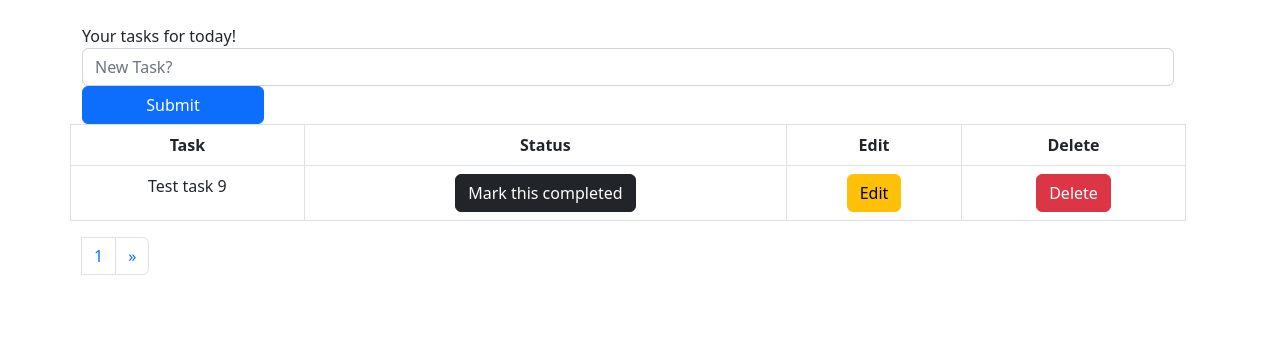
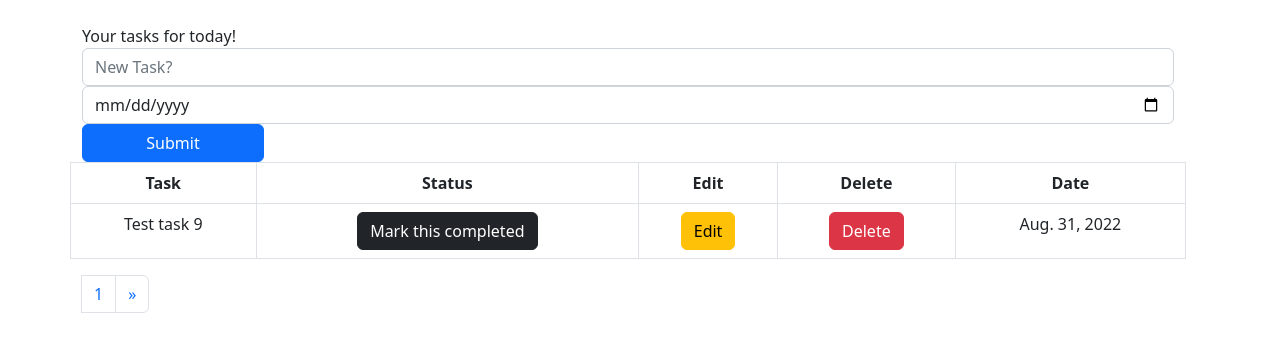
Before and after one commit to joybh98/taskmate, a Django app: page /task/ in a window 1280 px wide. Shown: the part 133-485 px from the top of the page. Run offline with Django 4.2, Linux system fonts and the light colour scheme; a user stored in the database is signed in; data comes from the database, SQL or seed files in the repository.

Commit message:
Added date column in forms, added date show in template

```diff
--- a/todolist/forms.py
+++ b/todolist/forms.py
@@ -4,4 +4,4 @@ from todolist.models import TaskList
 class TaskForm(forms.ModelForm):
     class Meta:
         model=TaskList
-        fields=['task','done']
+        fields=['task','done','date']
--- a/todolist/templates/todolist.html
+++ b/todolist/templates/todolist.html
@@ -21,6 +21,7 @@
               {% csrf_token %}
               <label class="col-lg-4">Your tasks for today!</label>
                 <input type="text" class="form-control col-lg-6" name="task" placeholder="New Task?">
+                <input type="date" class="form-control" name="date">
               <button type="submit" class="btn btn-primary col-lg-2">Submit</button>
             </  div>
           </form>
@@ -33,6 +34,7 @@
                     <th>Status</th>
                     <th>Edit</th>
                     <th>Delete</th>
+                    <th>Date</th>
                 </tr>
             </thead>
                 <tbody>
@@ -45,6 +47,7 @@
                                     <td><a href="{% url 'pending_task' obj.id %}"><button type="button" class="btn btn-dark">Mark this pending</button></a></td>
                                     <td><a href="{% url 'edit_task' obj.id %}"><button type="button" class="btn btn-warning">Edit</button></a></td>
                                     <td><a href="{% url 'delete_task' obj.id %}"><button type="button" class="btn btn-danger">Delete</button></a></td>
+                                    <td>{{obj.date}}</td>
                                 </tr>
                             {% else %}
                             <!-- else show normal if task is not done-->
@@ -53,6 +56,7 @@
                                     <td><a href="{% url 'complete_task' obj.id %}"><button type="button" class="btn btn-dark">Mark this completed</button></a></td>
                                     <td><a href="{% url 'edit_task' obj.id %}"><button type="button" class="btn btn-warning">Edit</button></a></td>
                                     <td><a href="{% url 'delete_task' obj.id %}"><button type="button" class="btn btn-danger">Delete</button></a></td>
+                                    <td>{{obj.date}}</td>
                                 </tr>
                             {% endif %}
                         {% endfor %}
```
